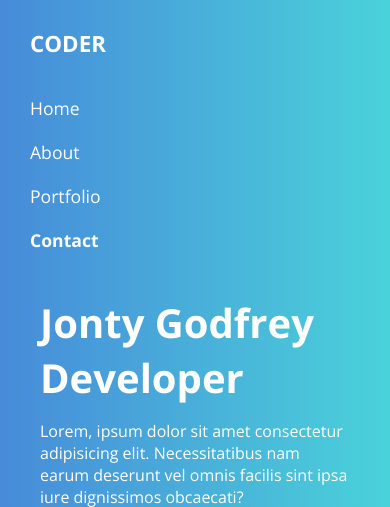
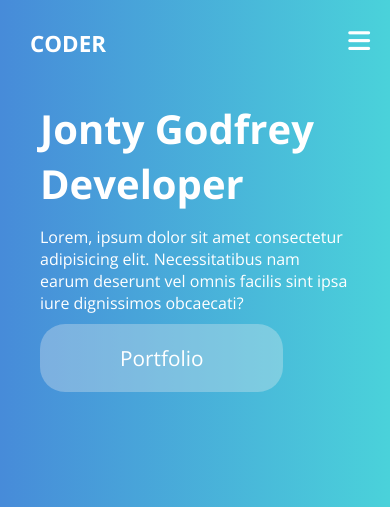
Before and after one commit to jont-2713/portfolio, a Django app: page / in a window 390 px wide. Shown: the top 507 px of the page. Run offline with Django 5.2, Linux system fonts and the light colour scheme.

Commit message:
Added hamburger to navbar and functionality for responsiveness

```diff
--- a/website/static/css/styles.css
+++ b/website/static/css/styles.css
@@ -42,6 +42,14 @@ img{
     display: inline-block;
 }
 
+.hidden{
+    display: none;
+}
+
+i{
+    font-size: 25px;
+}
+
 /* Navigation */
 nav {
     display: flex;
@@ -57,6 +65,11 @@ nav .nav-list {
 
 nav .nav-list li {
     display: inline-block;
+}
+
+.nav-logo{
+    display: flex;
+    flex-direction: row;
 }
 
 .logo {
@@ -90,6 +103,9 @@ nav .nav-list li {
     nav ul {
         padding-left: 10px;
     }
+    nav .nav-list{
+        display: none;
+    }
     nav .nav-list li {
         display: block;
     }
@@ -99,6 +115,13 @@ nav .nav-list li {
     }
     .contact-circle{
         border: none;
+    }
+    .nav-logo{
+        display: flex;
+        justify-content: space-between;
+    }
+    .hidden{
+        display: inline-block;
     }
 }
 
--- /dev/null
+++ b/website/static/js/script.js
@@ -0,0 +1,35 @@
+document.addEventListener("DOMContentLoaded", function () {
+    const hiddenToggle = document.querySelector(".hidden");
+    const navList = document.querySelector(".nav-list");
+
+    // Function to handle showing/hiding the menu based on screen size
+    function adjustMenuDisplay() {
+        if (window.innerWidth > 1000) {
+            // Ensure the nav-list is always visible on larger screens
+            navList.style.display = "flex";
+            navList.classList.remove("show"); // Remove the "show" class on large screens
+        } else {
+            // On smaller screens, hide the nav list by default and allow toggling
+            if (!navList.classList.contains("show")) {
+                navList.style.display = "none";
+            }
+        }
+    }
+
+    // Initial check when the page loads
+    adjustMenuDisplay();
+
+    // Listen for the resize event to adjust the menu on window resize
+    window.addEventListener("resize", adjustMenuDisplay);
+
+    // Toggle the menu when clicking the hamburger icon
+    hiddenToggle.addEventListener("click", function () {
+        if (navList.style.display === "block") {
+            navList.style.display = "none";
+            navList.classList.remove("show");
+        } else {
+            navList.style.display = "block";
+            navList.classList.add("show");
+        }
+    });
+});
--- a/website/templates/base.html
+++ b/website/templates/base.html
@@ -7,6 +7,7 @@
     <title>{% block title %}{% endblock %}</title>
     {% load static %}
     <link href="https://fonts.googleapis.com/css2?family=Open+Sans:wght@400;700&display=swap" rel="stylesheet">
+    <link href="https://cdnjs.cloudflare.com/ajax/libs/font-awesome/6.0.0-beta3/css/all.min.css" rel="stylesheet">
     <link rel="stylesheet" href="{% static 'css/styles.css' %}">
 </head>
 <body>
@@ -20,6 +21,6 @@
     </main>
 
     {% include 'partials/footer.html' %}
-
+    <script src="{% static 'js/script.js' %}"></script>
 </body>
 </html>
--- a/website/templates/partials/navbar.html
+++ b/website/templates/partials/navbar.html
@@ -1,6 +1,7 @@
 <nav>
     <ul class="nav-logo">
         <li class="logo"><a href="{%  url 'home' %}">CODER</a></li>
+        <li class="hidden"><i class="fa-solid fa-bars" style="color: #ffffff;"></i></li>
     </ul>
     <ul class="nav-list">
         <a href="{%  url 'home' %}"><li>Home</li></a>
```
